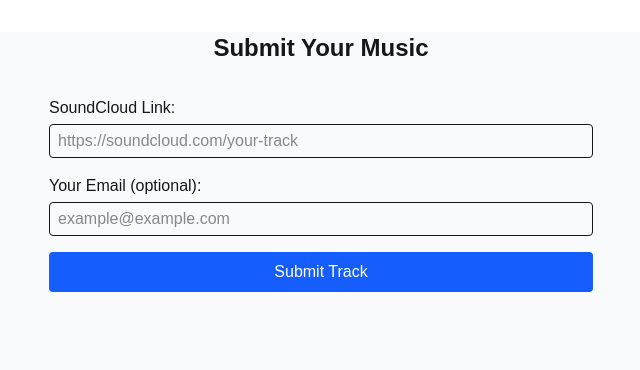
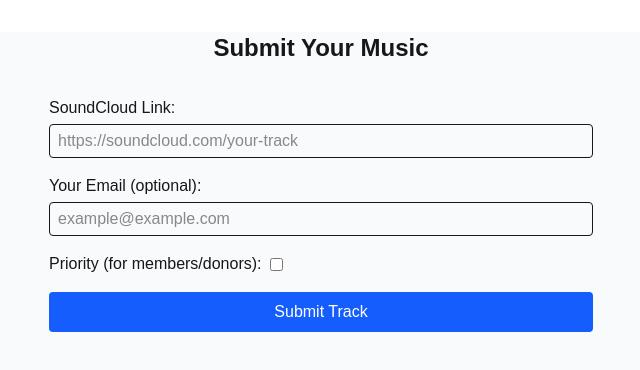
Before and after one commit to XLNTFEEDBACK/Feedback-Submissions, a Next.js app: page /submit in a window 1280 px wide. Shown: the top 370 px of the page, without its empty margins (319-959 px from the left). Built offline with nearby package versions, Linux system fonts and the light colour scheme.

Commit message:
Fix import path for Firebase on Vercel

```diff
--- a/app/components/SubmissionForm.tsx
+++ b/app/components/SubmissionForm.tsx
@@ -5,6 +5,7 @@
 export default function SubmissionForm() {
   const [soundcloudLink, setSoundcloudLink] = useState("");
   const [email, setEmail] = useState("");
+  const [priority, setPriority] = useState(false);
   const [submitted, setSubmitted] = useState(false);
   const [loading, setLoading] = useState(false);
   const [error, setError] = useState("");
@@ -19,7 +20,7 @@
       const res = await fetch("/api/submit", {
         method: "POST",
         headers: { "Content-Type": "application/json" },
-        body: JSON.stringify({ soundcloudLink, email }),
+        body: JSON.stringify({ soundcloudLink, email, priority }),
       });
 
       const data = await res.json();
@@ -28,6 +29,7 @@
         setSubmitted(true);
         setSoundcloudLink("");
         setEmail("");
+        setPriority(false); // reset checkbox after submit
       } else {
         setError(data.error || "Failed to submit track.");
       }
@@ -39,7 +41,10 @@
   };
 
   return (
-    <form onSubmit={handleSubmit} className="flex flex-col gap-4 mt-4 max-w-xl mx-auto p-4">
+    <form
+      onSubmit={handleSubmit}
+      className="flex flex-col gap-4 mt-4 max-w-xl mx-auto p-4"
+    >
       <label className="flex flex-col gap-1">
         SoundCloud Link:
         <input
@@ -63,6 +68,15 @@
         />
       </label>
 
+      <label className="flex items-center gap-2">
+        Priority (for members/donors):
+        <input
+          type="checkbox"
+          checked={priority}
+          onChange={(e) => setPriority(e.target.checked)}
+        />
+      </label>
+
       <button
         type="submit"
         disabled={loading}
@@ -71,7 +85,9 @@
         {loading ? "Submitting..." : "Submit Track"}
       </button>
 
-      {submitted && <p className="text-green-600 font-semibold mt-2">We Got Your Track!</p>}
+      {submitted && (
+        <p className="text-green-600 font-semibold mt-2">We Got Your Track!</p>
+      )}
       {error && <p className="text-red-600 font-semibold mt-2">{error}</p>}
     </form>
   );
```
